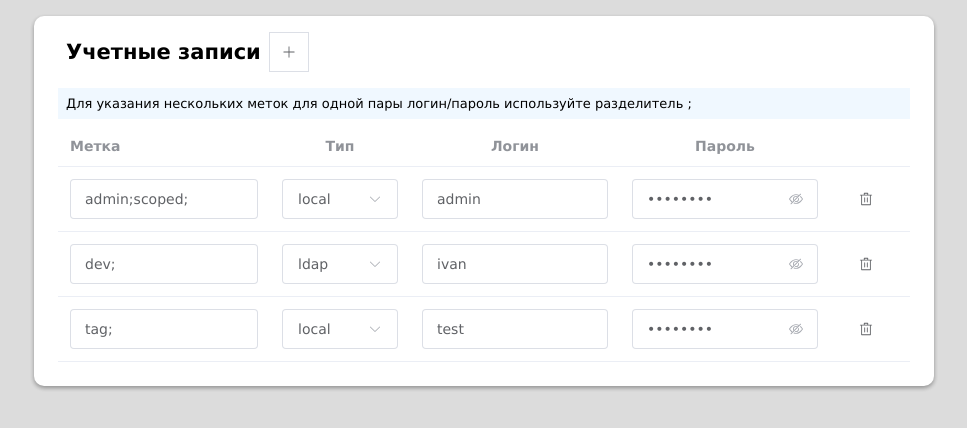
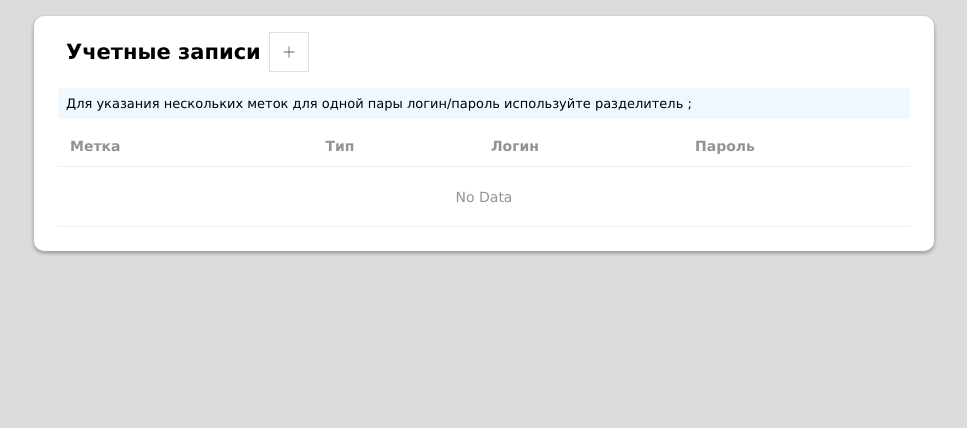
Before and after one commit to arraxy-frost/demo-user-list, a Vue app: page / in a window 1280 px wide. Shown: the top 428 px of the page, without its empty margins (156-1123 px from the left). Built offline with nearby package versions, Linux system fonts and the light colour scheme; the HTML template or start-up script is replaced by a standard one.

Commit message:
feat(store): add commit/restore support

```diff
--- a/src/App.vue
+++ b/src/App.vue
@@ -1,26 +1,37 @@
 <script setup lang="ts">
 import { Delete, Plus } from '@element-plus/icons-vue'
-import { ref } from 'vue'
+import { onMounted, ref } from 'vue'
 import { UserCardType } from '@/common/user-card.type.enum.ts'
+import { useUsersStore } from '@/stores/users.store.ts'
 
-const users = ref([
-    { tags: 'admin;scoped;', type: 'local', login: 'admin', password: 'password' },
-    { tags: 'dev;', type: 'ldap', login: 'ivan', password: 'password' },
-    { tags: 'tag;', type: 'local', login: 'test', password: 'password' },
-])
+const usersStore = useUsersStore()
+
+const showModal = ref(false)
 
 const onClickAdd = () => {
     console.log('onClickAdd')
 }
 
-const onClickDelete = (id: any) => {
-    console.log('onClickDelete:', id)
+const onClickDelete = () => {
+    showModal.value = true
 }
+
+onMounted(() => {
+    usersStore.restoreUsers()
+})
 </script>
 
 <template>
     <el-container>
-        <el-header style="display: flex; flex-direction: column; gap: 16px; height: fit-content; padding-bottom: 0;">
+        <el-header
+            style="
+                display: flex;
+                flex-direction: column;
+                gap: 16px;
+                height: fit-content;
+                padding-bottom: 0;
+            "
+        >
             <div
                 style="
                     display: flex;
@@ -47,8 +58,8 @@ const onClickDelete = (id: any) => {
                 Для указания нескольких меток для одной пары логин/пароль используйте разделитель ;
             </div>
         </el-header>
-        <el-main style="padding-top: 8px;">
-            <el-table :data="users" >
+        <el-main style="padding-top: 8px">
+            <el-table :data="usersStore.users">
                 <el-table-column label="Метка">
                     <template #default="scope">
                         <el-input v-model="scope.row.tags" size="large" maxlength="50" />
@@ -106,6 +117,11 @@ const onClickDelete = (id: any) => {
                     </template>
                 </el-table-column>
             </el-table>
+            <el-dialog v-model="showModal" width="500px">
+                Вы действительно хотите удалить запись?
+                <el-button type="primary"> Да </el-button>
+                <el-button type="danger"> Yes </el-button>
+            </el-dialog>
         </el-main>
     </el-container>
 </template>
--- a/src/stores/users.store.ts
+++ b/src/stores/users.store.ts
@@ -1,3 +1,16 @@
 import { defineStore } from 'pinia'
+import type { UserCard } from '@/types/user-card.interface.ts'
 
-export const useUsersStore = defineStore('users', () => {})
+export const useUsersStore = defineStore('users', {
+    state: () => ({
+        users: [] as UserCard[],
+    }),
+    actions: {
+        commitUsers() {
+            localStorage.setItem('users', JSON.stringify(this.users))
+        },
+        restoreUsers() {
+            this.users = JSON.parse(localStorage.getItem('users') as string)
+        },
+    },
+})
--- a/src/types/user-card.interface.ts
+++ b/src/types/user-card.interface.ts
@@ -1,6 +1,6 @@
 import type { UserCardType } from '@/common/user-card.type.enum.ts'
 
-export interface UserCardInterface {
+export interface UserCard {
     tags: string;
     type: UserCardType;
     login: string;
```
